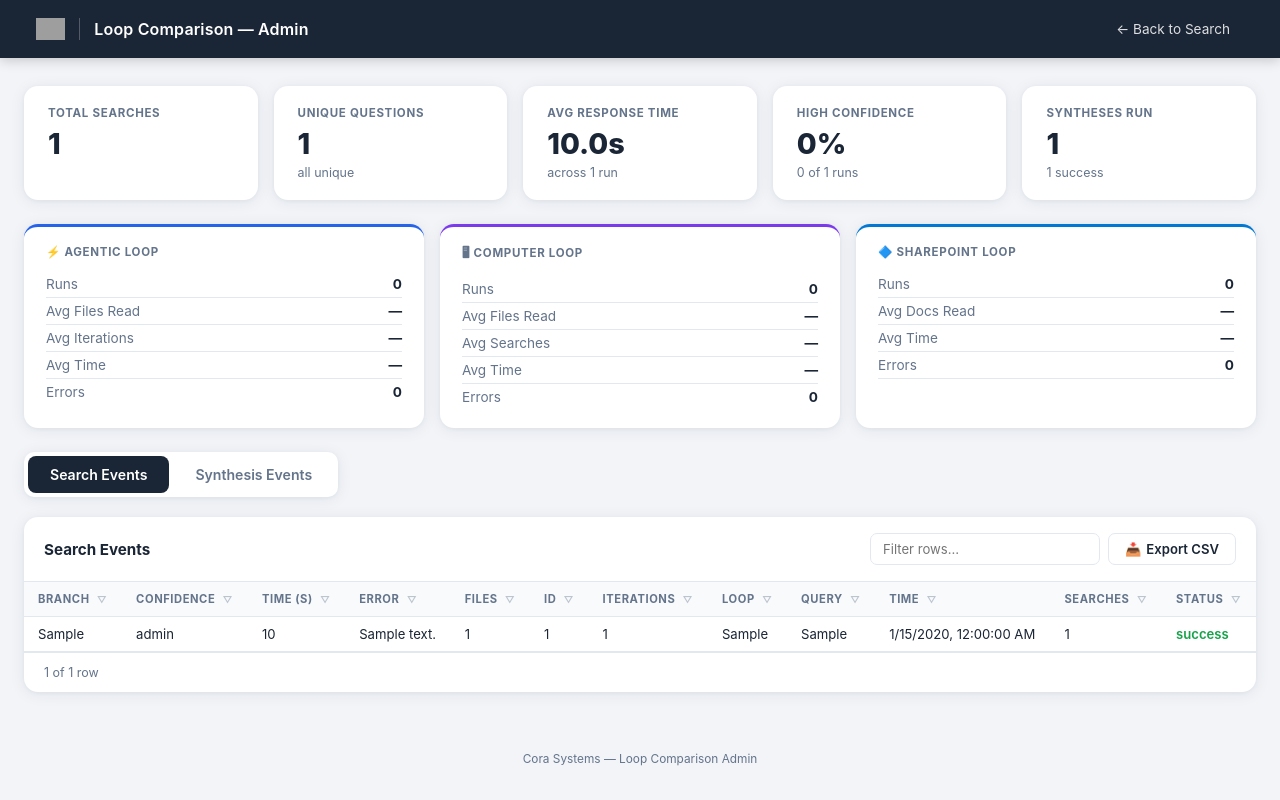
After one commit to jarrettkersten/Agentic-v-Computer-Loop-Search, a Flask app: page /admin in a window 1280 px wide. The commit adds this page. Run offline with Flask 3, Linux system fonts and the light colour scheme; tables that the repository leaves empty hold one stand-in row (values such as "Sample post"); some libraries are stand-ins or nearby versions; grey boxes are pictures that could not be loaded.

Commit message:
added admin UI

```diff
--- /dev/null
+++ b/templates/admin.html
@@ -0,0 +1,380 @@
+<!DOCTYPE html>
+<html lang="en">
+<head>
+<meta charset="UTF-8"/>
+<meta name="viewport" content="width=device-width, initial-scale=1.0"/>
+<title>Admin Dashboard — Loop Comparison Search</title>
+<style>
+:root{
+  --brand:#1a2535;--brand-light:#1e6fd4;--brand-dark:#0f1c2b;
+  --bg:#f2f4f8;--card:#fff;--border:#e2e8f0;--text:#1a2535;--muted:#64748b;
+  --success:#16a34a;--success-bg:#f0fdf4;--error:#b91c1c;--error-bg:#fff5f5;
+  --warn:#d97706;--radius:14px;--shadow:0 2px 16px rgba(26,37,53,.07),0 1px 4px rgba(26,37,53,.05);
+}
+*{box-sizing:border-box;margin:0;padding:0}
+body{font-family:-apple-system,BlinkMacSystemFont,"Segoe UI",Roboto,sans-serif;background:var(--bg);color:var(--text);min-height:100vh;-webkit-font-smoothing:antialiased}
+header{background:var(--brand);color:#fff;padding:0 36px;height:58px;display:flex;align-items:center;justify-content:space-between;box-shadow:0 2px 12px rgba(0,0,0,.2)}
+.logo{display:flex;align-items:center;gap:14px;font-size:1rem;font-weight:600;letter-spacing:.01em}
+.logo .sep{width:1px;height:22px;background:rgba(255,255,255,.25)}
+.header-nav{display:flex;align-items:center;gap:8px}
+.header-nav a{color:rgba(255,255,255,.85);text-decoration:none;font-size:.85rem;padding:5px 14px;border-radius:6px;transition:all .15s}
+.header-nav a:hover{background:rgba(255,255,255,.12)}
+main{max-width:1600px;margin:28px auto;padding:0 24px}
+
+/* Summary cards */
+.summary-row{display:grid;grid-template-columns:repeat(5,1fr);gap:16px;margin-bottom:24px}
+@media(max-width:1100px){.summary-row{grid-template-columns:repeat(3,1fr)}}
+@media(max-width:700px){.summary-row{grid-template-columns:1fr}}
+.summary-card{background:var(--card);border-radius:var(--radius);padding:20px 24px;box-shadow:var(--shadow)}
+.summary-card .label{font-size:.72rem;font-weight:700;color:var(--muted);text-transform:uppercase;letter-spacing:.06em;margin-bottom:6px}
+.summary-card .value{font-size:1.8rem;font-weight:800;color:var(--brand)}
+.summary-card .sub{font-size:.78rem;color:var(--muted);margin-top:4px}
+
+/* Loop breakdown row */
+.breakdown-row{display:grid;grid-template-columns:repeat(3,1fr);gap:16px;margin-bottom:24px}
+@media(max-width:700px){.breakdown-row{grid-template-columns:1fr}}
+.breakdown-card{background:var(--card);border-radius:var(--radius);padding:18px 22px;box-shadow:var(--shadow);border-top:3px solid var(--border)}
+.breakdown-card.agentic{border-color:#2563eb}
+.breakdown-card.computer{border-color:#7c3aed}
+.breakdown-card.sharepoint{border-color:#0078d4}
+.breakdown-card .bc-label{font-size:.72rem;font-weight:700;color:var(--muted);text-transform:uppercase;letter-spacing:.06em;margin-bottom:12px;display:flex;align-items:center;gap:7px}
+.breakdown-card .bc-stat{display:flex;justify-content:space-between;align-items:center;font-size:.85rem;padding:5px 0;border-bottom:1px solid var(--border)}
+.breakdown-card .bc-stat:last-child{border-bottom:none}
+.breakdown-card .bc-stat .bc-key{color:var(--muted)}
+.breakdown-card .bc-stat .bc-val{font-weight:700;color:var(--text)}
+
+/* Tabs */
+.tabs{display:flex;gap:4px;margin-bottom:20px;background:var(--card);padding:4px;border-radius:10px;box-shadow:var(--shadow);width:fit-content}
+.tab{padding:10px 22px;border-radius:8px;border:none;background:transparent;font-size:.88rem;font-weight:600;cursor:pointer;color:var(--muted);transition:all .15s;font-family:inherit}
+.tab.active{background:var(--brand);color:#fff}
+.tab:hover:not(.active){background:var(--bg);color:var(--text)}
+
+/* Table card */
+.table-card{background:var(--card);border-radius:var(--radius);box-shadow:var(--shadow);overflow:hidden}
+.table-header{display:flex;align-items:center;justify-content:space-between;padding:16px 20px;border-bottom:1px solid var(--border)}
+.table-header h2{font-size:.95rem;font-weight:700;color:var(--text)}
+.table-actions{display:flex;gap:8px;align-items:center}
+.btn-export{padding:7px 16px;border-radius:7px;border:1.5px solid var(--border);background:#fff;color:var(--text);font-size:.82rem;font-weight:600;cursor:pointer;transition:all .15s;font-family:inherit;display:flex;align-items:center;gap:5px}
+.btn-export:hover{background:var(--bg);border-color:#b0bfd0}
+.table-filter{padding:7px 12px;border-radius:7px;border:1.5px solid var(--border);font-size:.82rem;font-family:inherit;color:var(--text);min-width:200px}
+.table-filter:focus{outline:none;border-color:var(--brand-light);box-shadow:0 0 0 3px rgba(30,111,212,.12)}
+.table-wrap{overflow-x:auto;max-height:60vh;overflow-y:auto}
+table{width:100%;border-collapse:collapse;font-size:.82rem}
+th{background:#f8fafc;padding:10px 14px;text-align:left;font-size:.7rem;font-weight:700;color:var(--muted);text-transform:uppercase;letter-spacing:.05em;border-bottom:1.5px solid var(--border);white-space:nowrap;cursor:pointer;user-select:none;position:sticky;top:0}
+th:hover{background:#eef1f6}
+th .sort-arrow{font-size:.6rem;margin-left:4px;opacity:.4}
+th.sorted .sort-arrow{opacity:1}
+td{padding:9px 14px;border-bottom:1px solid var(--border);color:var(--text);max-width:340px;overflow:hidden;text-overflow:ellipsis;white-space:nowrap}
+tr:hover td{background:#f8fafc}
+.status-success{color:var(--success);font-weight:600}
+.status-error{color:var(--error);font-weight:600}
+.conf-high{color:var(--success);font-weight:600}
+.conf-medium{color:var(--warn);font-weight:600}
+.conf-low{color:var(--error);font-weight:600}
+.loop-agentic{color:#2563eb;font-weight:600}
+.loop-computer{color:#7c3aed;font-weight:600}
+.loop-sharepoint{color:#0078d4;font-weight:600}
+.row-count{font-size:.78rem;color:var(--muted);padding:12px 20px;border-top:1px solid var(--border)}
+.empty-msg{padding:40px 20px;text-align:center;color:var(--muted);font-size:.9rem}
+.loading-msg{padding:40px 20px;text-align:center;color:var(--muted);font-size:.9rem}
+
+footer{text-align:center;padding:32px 0;color:var(--muted);font-size:.74rem}
+@media(max-width:768px){main{padding:0 14px}header{padding:0 18px}}
+</style>
+</head>
+<body>
+
+<header>
+  <div class="logo">
+    <img src="https://corasystems.com/_next/static/media/cora-logo-white.3ac9db11.svg" alt="Cora" height="22" style="display:block"/>
+    <div class="sep"></div>
+    Loop Comparison — Admin
+  </div>
+  <div class="header-nav">
+    <a href="/">← Back to Search</a>
+  </div>
+</header>
+
+<main>
+
+  <!-- Summary cards -->
+  <div class="summary-row">
+    <div class="summary-card">
+      <div class="label">Total Searches</div>
+      <div class="value" id="stat-total">—</div>
+      <div class="sub" id="stat-total-sub"></div>
+    </div>
+    <div class="summary-card">
+      <div class="label">Unique Questions</div>
+      <div class="value" id="stat-unique">—</div>
+      <div class="sub" id="stat-unique-sub"></div>
+    </div>
+    <div class="summary-card">
+      <div class="label">Avg Response Time</div>
+      <div class="value" id="stat-time">—</div>
+      <div class="sub" id="stat-time-sub"></div>
+    </div>
+    <div class="summary-card">
+      <div class="label">High Confidence</div>
+      <div class="value" id="stat-confidence">—</div>
+      <div class="sub" id="stat-confidence-sub"></div>
+    </div>
+    <div class="summary-card">
+      <div class="label">Syntheses Run</div>
+      <div class="value" id="stat-synth">—</div>
+      <div class="sub" id="stat-synth-sub"></div>
+    </div>
+  </div>
+
+  <!-- Per-loop breakdown -->
+  <div class="breakdown-row">
+    <div class="breakdown-card agentic">
+      <div class="bc-label">⚡ Agentic Loop</div>
+      <div class="bc-stat"><span class="bc-key">Runs</span><span class="bc-val" id="ag-runs">—</span></div>
+      <div class="bc-stat"><span class="bc-key">Avg Files Read</span><span class="bc-val" id="ag-files">—</span></div>
+      <div class="bc-stat"><span class="bc-key">Avg Iterations</span><span class="bc-val" id="ag-iters">—</span></div>
+      <div class="bc-stat"><span class="bc-key">Avg Time</span><span class="bc-val" id="ag-time">—</span></div>
+      <div class="bc-stat"><span class="bc-key">Errors</span><span class="bc-val" id="ag-errors">—</span></div>
+    </div>
+    <div class="breakdown-card computer">
+      <div class="bc-label">🖥 Computer Loop</div>
+      <div class="bc-stat"><span class="bc-key">Runs</span><span class="bc-val" id="cp-runs">—</span></div>
+      <div class="bc-stat"><span class="bc-key">Avg Files Read</span><span class="bc-val" id="cp-files">—</span></div>
+      <div class="bc-stat"><span class="bc-key">Avg Searches</span><span class="bc-val" id="cp-searches">—</span></div>
+      <div class="bc-stat"><span class="bc-key">Avg Time</span><span class="bc-val" id="cp-time">—</span></div>
+      <div class="bc-stat"><span class="bc-key">Errors</span><span class="bc-val" id="cp-errors">—</span></div>
+    </div>
+    <div class="breakdown-card sharepoint">
+      <div class="bc-label">🔷 SharePoint Loop</div>
+      <div class="bc-stat"><span class="bc-key">Runs</span><span class="bc-val" id="sp-runs">—</span></div>
+      <div class="bc-stat"><span class="bc-key">Avg Docs Read</span><span class="bc-val" id="sp-files">—</span></div>
+      <div class="bc-stat"><span class="bc-key">Avg Time</span><span class="bc-val" id="sp-time">—</span></div>
+      <div class="bc-stat"><span class="bc-key">Errors</span><span class="bc-val" id="sp-errors">—</span></div>
+      <div class="bc-stat"><span class="bc-key">&nbsp;</span><span class="bc-val"></span></div>
+    </div>
+  </div>
+
+  <!-- Tabs -->
+  <div class="tabs">
+    <button class="tab active" onclick="switchTab(event,'search_events')">Search Events</button>
+    <button class="tab" onclick="switchTab(event,'synthesis_events')">Synthesis Events</button>
+  </div>
+
+  <!-- Table -->
+  <div class="table-card">
+    <div class="table-header">
+      <h2 id="table-title">Search Events</h2>
+      <div class="table-actions">
+        <input type="text" class="table-filter" id="table-filter" placeholder="Filter rows…" oninput="applyFilter()"/>
+        <button class="btn-export" onclick="exportCurrent()"><span>📥</span> Export CSV</button>
+      </div>
+    </div>
+    <div class="table-wrap">
+      <table>
+        <thead id="table-head"></thead>
+        <tbody id="table-body"><tr><td class="loading-msg" colspan="99">Loading…</td></tr></tbody>
+      </table>
+    </div>
+    <div class="row-count" id="row-count"></div>
+  </div>
+
+</main>
+<footer>Cora Systems — Loop Comparison Admin</footer>
+
+<script>
+const TABLE_LABELS = {
+  search_events:    'Search Events',
+  synthesis_events: 'Synthesis Events'
+};
+
+const COLUMN_LABELS = {
+  id: 'ID', ran_at: 'Time', loop_type: 'Loop', query: 'Query', branch: 'Branch',
+  status: 'Status', duration_sec: 'Time (s)', files_read: 'Files',
+  iterations: 'Iterations', searches: 'Searches', confidence_level: 'Confidence',
+  error_message: 'Error', sources_used: 'Sources Used'
+};
+
+let currentTable = 'search_events';
+let tableData    = {};
+let sortCol      = null;
+let sortAsc      = true;
+
+async function loadAll() {
+  for (const t of ['search_events', 'synthesis_events']) {
+    try {
+      const res  = await fetch(`/admin/data/${t}`);
+      const data = await res.json();
+      tableData[t] = data.rows || [];
+    } catch (e) {
+      tableData[t] = [];
+    }
+  }
+  updateSummary();
+  renderTable();
+}
+
+function avg(arr) {
+  if (!arr.length) return null;
+  return arr.reduce((a, b) => a + b, 0) / arr.length;
+}
+
+function updateSummary() {
+  const searches  = tableData.search_events    || [];
+  const synths    = tableData.synthesis_events || [];
+
+  // ── Top summary cards ──────────────────────────────────────────────────────
+  document.getElementById('stat-total').textContent = searches.length;
+  const uniqueQ = new Set(searches.map(r => (r.query || '').trim().toLowerCase())).size;
+  document.getElementById('stat-unique').textContent = uniqueQ;
+  document.getElementById('stat-unique-sub').textContent =
+    uniqueQ === searches.length ? 'all unique' : `of ${searches.length} total`;
+
+  const times = searches.filter(r => r.duration_sec).map(r => r.duration_sec);
+  if (times.length) {
+    const a = avg(times);
+    document.getElementById('stat-time').textContent = a.toFixed(1) + 's';
+    document.getElementById('stat-time-sub').textContent = `across ${times.length} run${times.length !== 1 ? 's' : ''}`;
+  } else {
+    document.getElementById('stat-time').textContent = '—';
+  }
+
+  const highConf = searches.filter(r => (r.confidence_level || '').toLowerCase() === 'high').length;
+  document.getElementById('stat-confidence').textContent =
+    searches.length ? Math.round(highConf / searches.length * 100) + '%' : '—';
+  document.getElementById('stat-confidence-sub').textContent =
+    searches.length ? `${highConf} of ${searches.length} runs` : '';
+
+  document.getElementById('stat-synth').textContent = synths.length;
+  const synthOK = synths.filter(r => r.status === 'success').length;
+  document.getElementById('stat-synth-sub').textContent =
+    synths.length ? `${synthOK} success` : 'none yet';
+
+  // ── Per-loop breakdown ─────────────────────────────────────────────────────
+  function loopStats(type, runsEl, filesEl, thirdEl, thirdKey, timeEl, errorsEl) {
+    const rows   = searches.filter(r => r.loop_type === type);
+    const errors = rows.filter(r => r.status === 'error').length;
+    document.getElementById(runsEl).textContent = rows.length || '0';
+    const fAvg = avg(rows.filter(r => r.files_read).map(r => r.files_read));
+    document.getElementById(filesEl).textContent = fAvg != null ? fAvg.toFixed(1) : '—';
+    const tAvg = avg(rows.filter(r => r[thirdKey]).map(r => r[thirdKey]));
+    document.getElementById(thirdEl).textContent = tAvg != null ? tAvg.toFixed(1) : '—';
+    const dAvg = avg(rows.filter(r => r.duration_sec).map(r => r.duration_sec));
+    document.getElementById(timeEl).textContent = dAvg != null ? dAvg.toFixed(1) + 's' : '—';
+    document.getElementById(errorsEl).textContent = errors;
+  }
+  loopStats('agentic',    'ag-runs', 'ag-files', 'ag-iters', 'iterations', 'ag-time', 'ag-errors');
+  loopStats('computer',   'cp-runs', 'cp-files', 'cp-searches', 'searches',  'cp-time', 'cp-errors');
+  loopStats('sharepoint', 'sp-runs', 'sp-files', 'sp-time', 'duration_sec', 'sp-time', 'sp-errors');
+}
+
+function switchTab(event, table) {
+  currentTable = table;
+  sortCol = null;
+  sortAsc = true;
+  document.querySelectorAll('.tab').forEach(t => t.classList.remove('active'));
+  event.target.classList.add('active');
+  document.getElementById('table-title').textContent = TABLE_LABELS[table];
+  document.getElementById('table-filter').value = '';
+  renderTable();
+}
+
+function renderTable() {
+  const rows = tableData[currentTable] || [];
+  const head = document.getElementById('table-head');
+  const body = document.getElementById('table-body');
+
+  if (rows.length === 0) {
+    head.innerHTML = '';
+    body.innerHTML = '<tr><td class="empty-msg" colspan="99">No data yet</td></tr>';
+    document.getElementById('row-count').textContent = '0 rows';
+    return;
+  }
+
+  const columns = Object.keys(rows[0]);
+
+  // Sort
+  let sorted = [...rows];
+  if (sortCol !== null && columns.includes(sortCol)) {
+    sorted.sort((a, b) => {
+      const va = a[sortCol], vb = b[sortCol];
+      if (va == null && vb == null) return 0;
+      if (va == null) return 1;
+      if (vb == null) return -1;
+      if (typeof va === 'number' && typeof vb === 'number') return sortAsc ? va - vb : vb - va;
+      return sortAsc
+        ? String(va).localeCompare(String(vb))
+        : String(vb).localeCompare(String(va));
+    });
+  }
+
+  // Filter
+  const filter = document.getElementById('table-filter').value.toLowerCase();
+  if (filter) {
+    sorted = sorted.filter(row =>
+      columns.some(c => String(row[c] || '').toLowerCase().includes(filter))
+    );
+  }
+
+  // Header
+  head.innerHTML = '<tr>' + columns.map(c => {
+    const label    = COLUMN_LABELS[c] || c;
+    const isSorted = sortCol === c;
+    const arrow    = isSorted ? (sortAsc ? '▲' : '▼') : '▽';
+    return `<th class="${isSorted ? 'sorted' : ''}" onclick="sortBy('${c}')">${esc(label)} <span class="sort-arrow">${arrow}</span></th>`;
+  }).join('') + '</tr>';
+
+  // Body
+  body.innerHTML = sorted.map(row =>
+    '<tr>' + columns.map(c => {
+      let val = row[c];
+      if (val === null || val === undefined) val = '';
+
+      if (c === 'status') {
+        const cls = val === 'success' ? 'status-success' : 'status-error';
+        return `<td class="${cls}">${esc(val)}</td>`;
+      }
+      if (c === 'loop_type') {
+        const cls = { agentic: 'loop-agentic', computer: 'loop-computer', sharepoint: 'loop-sharepoint' }[val] || '';
+        const icon = { agentic: '⚡', computer: '🖥', sharepoint: '🔷' }[val] || '';
+        return `<td class="${cls}">${icon} ${esc(val)}</td>`;
+      }
+      if (c === 'confidence_level' && val) {
+        const cls = { high: 'conf-high', medium: 'conf-medium', low: 'conf-low' }[val.toLowerCase()] || '';
+        return `<td class="${cls}">${esc(val)}</td>`;
+      }
+      if (typeof val === 'string' && val.match(/^\d{4}-\d{2}-\d{2}T?/)) {
+        val = new Date(val).toLocaleString();
+      }
+      if (typeof val === 'number' && !Number.isInteger(val)) {
+        val = val.toFixed(2);
+      }
+      return `<td title="${esc(String(val))}">${esc(String(val))}</td>`;
+    }).join('') + '</tr>'
+  ).join('');
+
+  document.getElementById('row-count').textContent =
+    `${sorted.length} of ${rows.length} row${rows.length !== 1 ? 's' : ''}`;
+}
+
+function sortBy(col) {
+  if (sortCol === col) { sortAsc = !sortAsc; }
+  else { sortCol = col; sortAsc = true; }
+  renderTable();
+}
+
+function applyFilter() { renderTable(); }
+
+function exportCurrent() {
+  window.location.href = `/admin/export/${currentTable}`;
+}
+
+function esc(s) {
+  return String(s)
+    .replace(/&/g,'&amp;').replace(/</g,'&lt;')
+    .replace(/>/g,'&gt;').replace(/"/g,'&quot;');
+}
+
+loadAll();
+</script>
+</body>
+</html>
```
Also changed, not shown: templates/index.html (+71 -24 lines), 1 other file.
